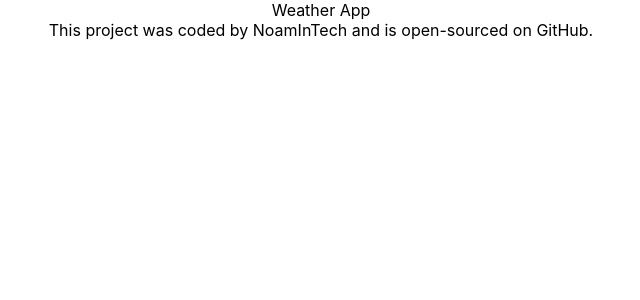
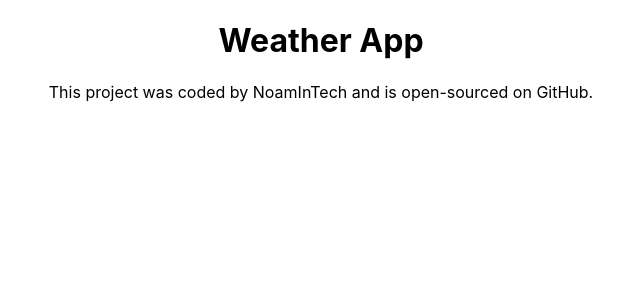
Before and after one commit to NoamInTech/Weather-App-V2, a React (Create React App) app: page / in a window 1280 px wide. Shown: the top 300 px of the page, without its empty margins (319-959 px from the left). Built offline with nearby package versions, Linux system fonts and the light colour scheme.

Commit message:
Imported React on App.js

```diff
--- a/src/App.js
+++ b/src/App.js
@@ -1,9 +1,11 @@
+import React from "react";
+
 import "./App.css";
 
 export default function App() {
   return (
     <div className="App">
-      Weather App
+      <h1>Weather App</h1>
       <footer>
         {" "}
         This project was coded by NoamInTech and is{" "}
```
